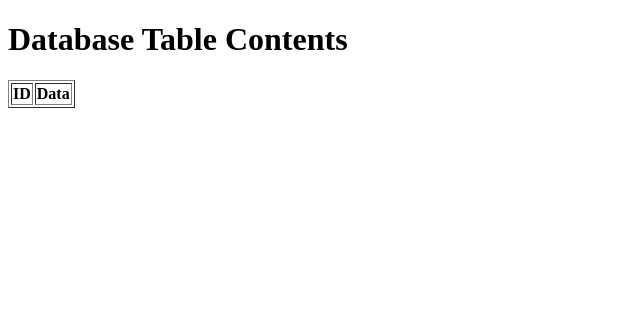
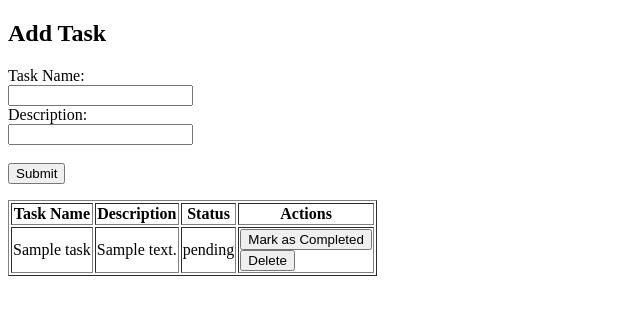
Before and after one commit to wellsr2miamioh/lab5_1, a Flask app: page / in a window 1280 px wide. Shown: the top 315 px of the page, without its empty margins (0-640 px from the left). Run offline with Flask 3, Linux system fonts and the light colour scheme; tables that the repository leaves empty hold one stand-in row (values such as "Sample post"); lists and menus that the app fills with data are empty.

Commit message:
Update index.html

```diff
--- a/templates/index.html
+++ b/templates/index.html
@@ -1,22 +1,50 @@
 <!DOCTYPE html>
-<html lang="en">
+<html>
 <head>
-    <meta charset="UTF-8">
-    <title>Database Table</title>
+    <title>Tasks</title>
 </head>
 <body>
-    <h1>Database Table Contents</h1>
+    <h2>Add Task</h2>
+    <form method="POST" action="/">
+        <label for="name">Task Name:</label><br>
+        <input type="text" id="name" name="name" required><br>
+        <label for="description">Description:</label><br>
+        <input type="text" id="description" name="description" required><br><br>
+        <input type="submit" value="Submit">
+    </form>
+    <p>{{ message }}</p>
+    {% if tasks %}
         <table border="1">
             <tr>
-            <th>ID</th>
-            <th>Data</th>
+                <th>Task Name</th>
+                <th>Description</th>
+                <th>Status</th>
+                <th>Actions</th>
             </tr>
-        {% for row in rows %}
+            {% for task in tasks %}
                 <tr>
-            <td>{{ row[0] }}</td>
-            <td>{{ row[1] }}</td>
+                    <td>{{ task['name'] }}</td>
+                    <td>{{ task['description'] }}</td>
+                    <td>{{ task['status'] }}</td>
+                    <td>
+                        {% if task['status'] == 'pending' %}
+                            <form method="POST" action="/">
+                                <input type="hidden" name="task_id" value="{{ task['id'] }}">
+                                <input type="hidden" name="action" value="complete">
+                                <input type="submit" value="Mark as Completed">
+                            </form>
+                        {% endif %}
+                        <form method="POST" action="/">
+                            <input type="hidden" name="task_id" value="{{ task['id'] }}">
+                            <input type="hidden" name="action" value="delete">
+                            <input type="submit" value="Delete">
+                        </form>
+                    </td>
                 </tr>
             {% endfor %}
         </table>
+    {% else %}
+        <p>No tasks found.</p>
+    {% endif %}
 </body>
 </html>
```
Lines whose indentation alone changed are shown as unchanged.
